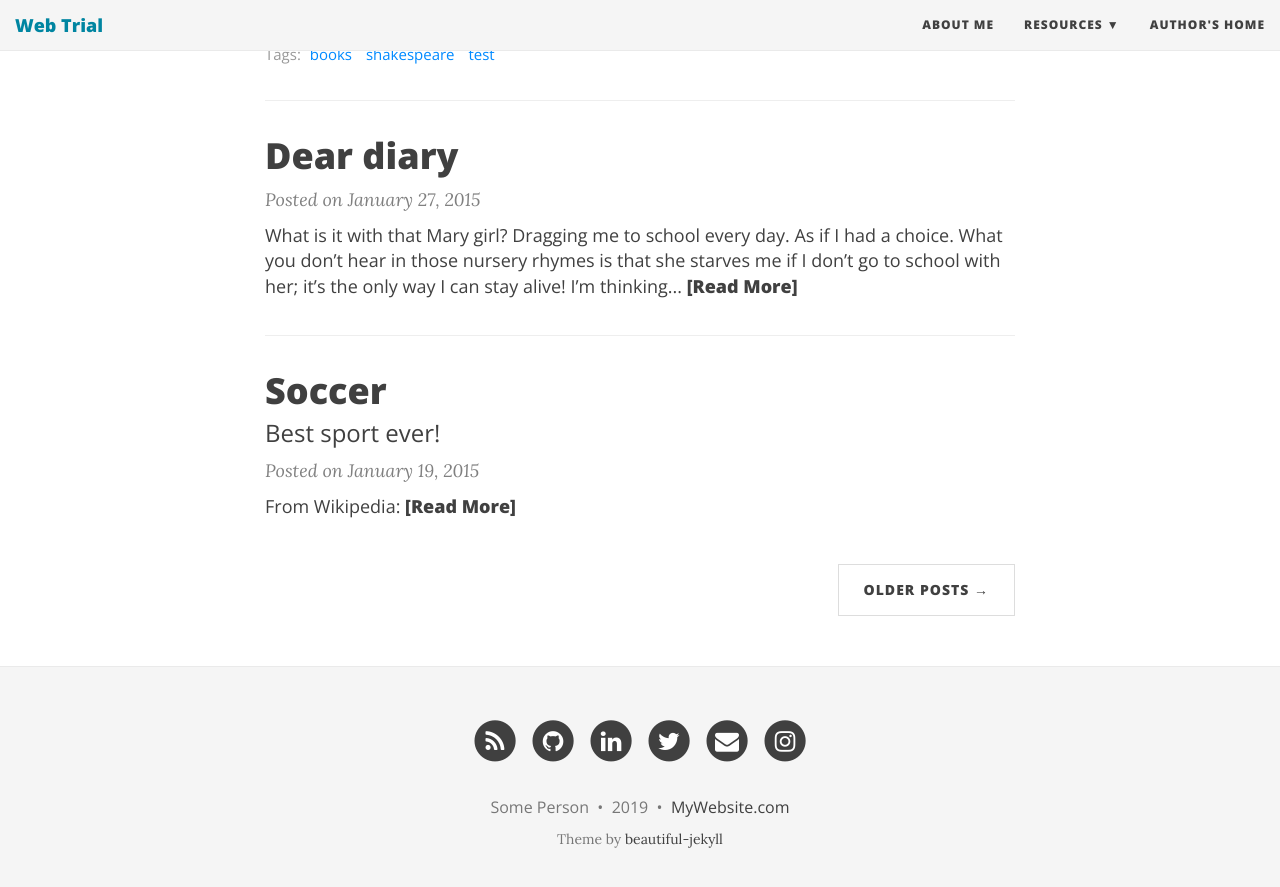
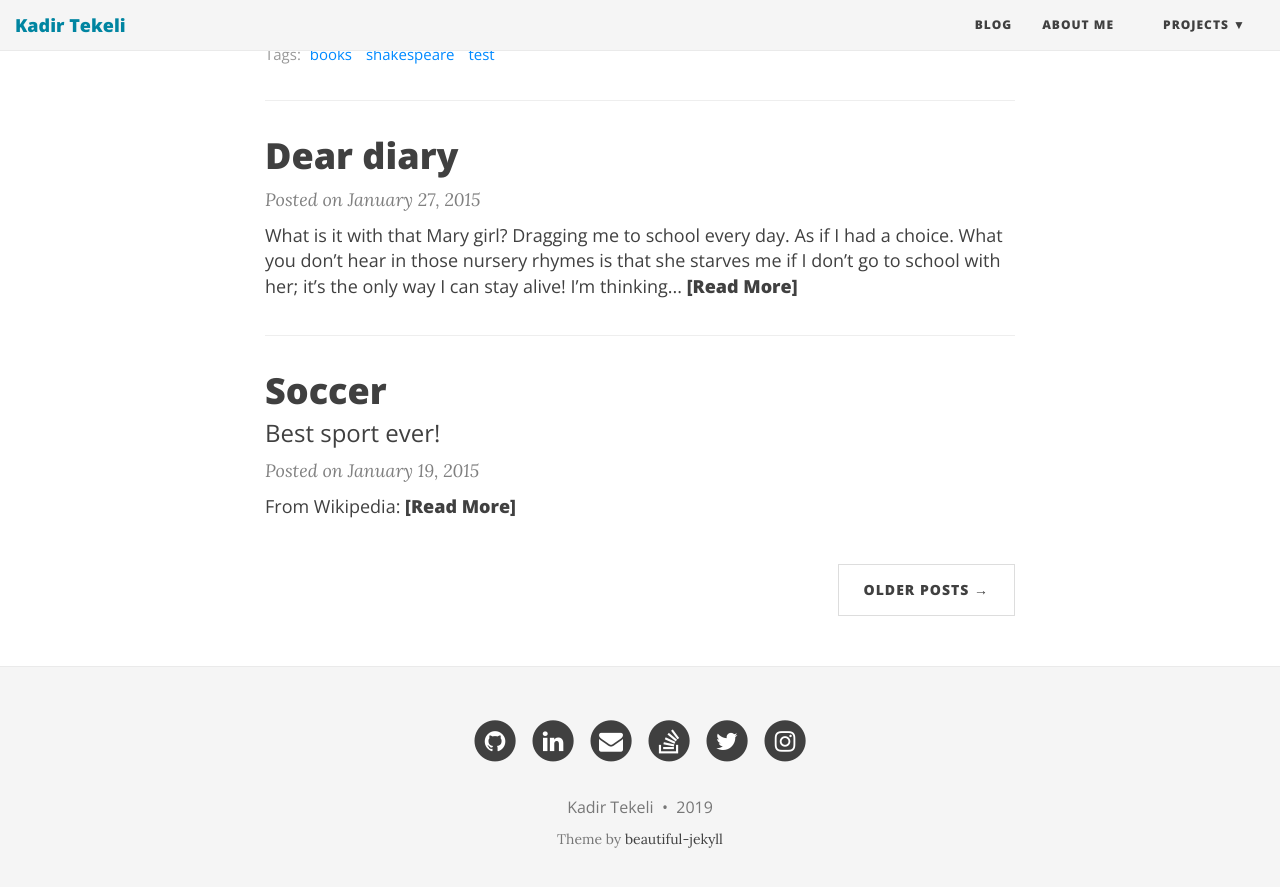
Before and after one commit to repo-404-notfound/repo-404-notfound.github.io, a Jekyll site: the page built from index.html, in a window 1280 px wide and 900 px high, scrolled down 1134 px. Shown: the top 887 px of the window. Built offline with Jekyll 4.4.1, drawn with Linux system fonts in a browser that asks for light colours; nearby versions of some CDN libraries; the list of posts is cut into pages by our own code; part of the change alters nothing that is shown.

Commit message:
Update _config.yml

```diff
--- a/_config.yml
+++ b/_config.yml
@@ -14,7 +14,7 @@ baseurl: ""
 # Of course don't forget to change the username and projectname to YOUR username and project
 
 # Name of website
-title: Web Trial
+title: Kadir Tekeli
 
 # Short description of your site
 description: A virtual proof that name is awesome!
@@ -23,12 +23,10 @@ description: A virtual proof that name is awesome!
 
 # List of links in the navigation bar
 navbar-links:
+  Blog: "aboutme"
   About Me: "aboutme"
-  Resources:
-    - Beautiful Jekyll: "http://deanattali.com/beautiful-jekyll/"
-    - Learn markdown: "http://www.markdowntutorial.com/"
-    - GitHub Pages: "https://pages.github.com/"
-  Author's home: "http://deanattali.com"
+  Projects:
+    - Audio Steganography Algorithms: "https://github.com/ktekeli/audio-steganography-algorithms"
 
 # Image to show in the navigation bar - image must be a square (width = height)
 # Remove this parameter if you don't want an image in the navbar
@@ -64,33 +62,21 @@ footer-link-col: "#404040"
 # Change all these values or delete the ones you don't want.
 # Important: you must keep the "name" parameter, everything else you can remove
 author:
-  name: Some Person
+  name: Kadir Tekeli
 
 # Select your active Social Network Links.
 # Uncomment the links you want to show in the footer and add your information to each link.
 # You can reorder the items to define the link order.
 # If you want to add a new link that isn't here, you'll need to also edit the file _data/SocialNetworks.yml
 social-network-links:
-  rss: false
-
-#  facebook: daattali
+#  rss: false
   github: ktekeli
   linkedin: ktekeli
-  twitter: daattali
-  email: "someone@example.com"
-#  reddit: yourname
-#  google-plus: +DeanAttali
+  email: "kadir.tekeli@outlook.com"
+  stackoverflow: "24502/kdrtkl"
+  twitter: kdrtekeli
+  instagram: kdrtkl
 
-#  xing: yourname
-#  stackoverflow: "3943160/daattali"
-#  snapchat: deanat78
-  instagram: deanat78
-#  youtube: user/deanat78
-#  spotify: yourname
-#  telephone: +14159998888
-#  steam: deanat78
-#  twitch: yourname
-#  yelp: yourname
 
 # Select which share links to show in posts
 share-links-active:
@@ -101,7 +87,7 @@ share-links-active:
 
 # How to display the link to the website in the footer
 # Remove this if you don't want a link in the footer
-url-pretty: "MyWebsite.com"  # eg. "deanattali.com/beautiful-jekyll"
+# url-pretty: "MyWebsite.com"  # eg. "deanattali.com/beautiful-jekyll"
 
 # --- Web Statistics Section --- #
 
```
